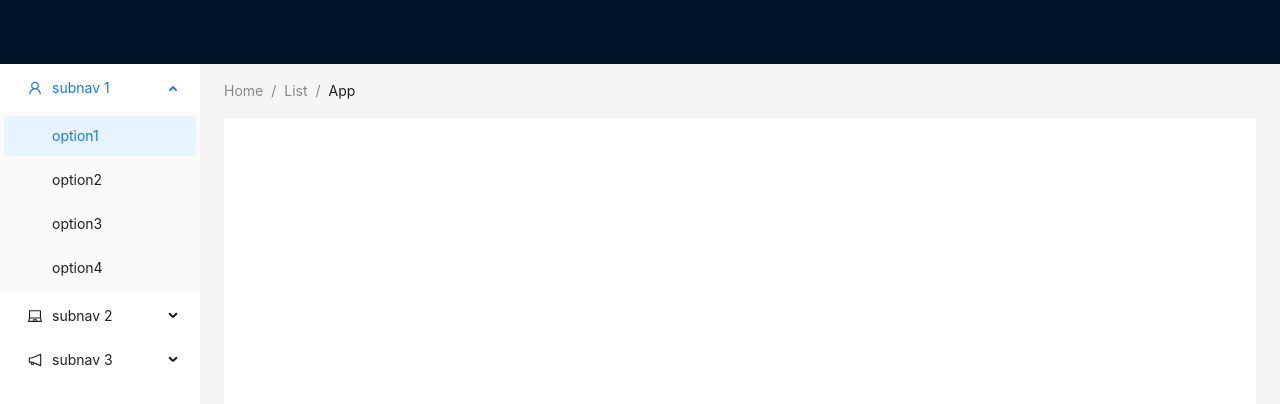
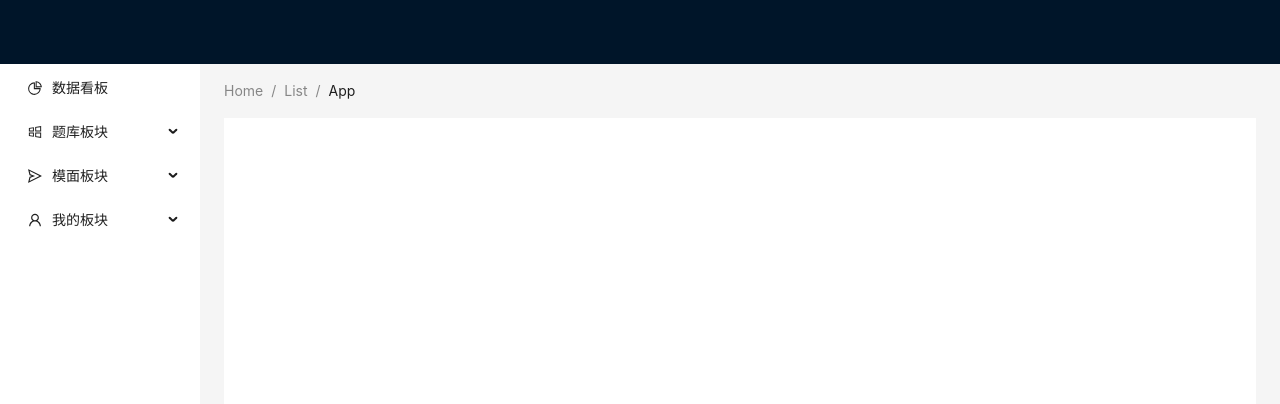
Before and after one commit to ouyangsuo/zhima-manager, a React (Vite) app: page / in a window 1280 px wide. Shown: the top 404 px of the page. Built offline with nearby package versions, Linux system fonts and the light colour scheme.

Commit message:
完成导航开发

```diff
--- a/package.json
+++ b/package.json
@@ -10,6 +10,7 @@
     "preview": "vite preview"
   },
   "dependencies": {
+    "@ant-design/icons": "^5.1.4",
     "antd": "^5.6.1",
     "react": "^18.2.0",
     "react-dom": "^18.2.0",
--- a/src/views/BaseLayout.tsx
+++ b/src/views/BaseLayout.tsx
@@ -1,34 +1,81 @@
 import React from 'react';
 
-import { LaptopOutlined, NotificationOutlined, UserOutlined } from '@ant-design/icons';
+/* icons */
+import { UserOutlined, PieChartOutlined, WindowsOutlined, SendOutlined } from '@ant-design/icons';
+import { SettingFilled, QuestionCircleFilled, YoutubeFilled, SnippetsFilled } from '@ant-design/icons';
+import { AppleFilled, CheckSquareFilled, FireFilled, FolderOpenFilled } from '@ant-design/icons';
+import { GithubFilled, AliwangwangFilled, DiffFilled, HeartFilled, AlipaySquareFilled } from '@ant-design/icons';
+
+/* antd */
 import type { MenuProps } from 'antd';
 import { Breadcrumb, Layout, Menu, theme } from 'antd';
-import { Outlet } from 'react-router-dom';
+
+/* router */
+import { Outlet, useNavigate } from 'react-router-dom';
 
 const { Header, Content, Sider } = Layout;
 
-const items1: MenuProps['items'] = ['1', '2', '3'].map((key) => ({
-    key,
-    label: `nav ${key}`,
-}));
+const menu = [
+    {
+        label: "数据看板",
+        key: "/dashboard"
+    },
+    {
+        label: "题库板块",
+        key: "/library",
+        submenu: [
+            { key: "/module", icon: SettingFilled, label: "模块管理" },
+            { key: "/question", icon: QuestionCircleFilled, label: "问题管理" },
+            { key: "/blog", icon: SnippetsFilled, label: "博文管理" },
+            { key: "/video", icon: YoutubeFilled, label: "视频管理" },
+        ],
+    },
+    {
+        label: "模面板块",
+        key: "/interview",
+        submenu: [
+            { key: "/company", icon: AppleFilled, label: "公司管理" },
+            { key: "/album", icon: FolderOpenFilled, label: "套装管理" },
+            { key: "/option", icon: CheckSquareFilled, label: "选项管理" },
+            { key: "/keyword", icon: FireFilled, label: "关键词管理" },
+        ],
+    },
+    {
+        label: "我的板块",
+        key: "/mine",
+        submenu: [
+            { key: "/user", icon: GithubFilled, label: "用户管理" },
+            { key: "/collection", icon: HeartFilled, label: "收藏管理" },
+            { key: "/order", icon: AlipaySquareFilled, label: "订单管理" },
+            { key: "/history", icon: AliwangwangFilled, label: "模面管理" },
+            { key: "/danger", icon: DiffFilled, label: "错题管理" },
+        ],
+    }
+];
 
-const items2: MenuProps['items'] = [UserOutlined, LaptopOutlined, NotificationOutlined].map(
+const items2: MenuProps['items'] = [PieChartOutlined, WindowsOutlined, SendOutlined, UserOutlined,].map(
     (icon, index) => {
-        const key = String(index + 1);
+        return {
+            key: menu[index].key,
+            icon: React.createElement(icon),
+            label: menu[index].label,
+            // children: new Array(4).fill(null).map((_, j) => {
+            //     const subKey = index * 4 + j + 1;
+            //     return {
+            //         key: subKey,
+            //         icon: React.createElement(icon),
+            //         label: `option${subKey}`,
+            //     };
+            // }),
+            children: menu[index].submenu?.map(
+                ({ key, icon, label }) => ({
+                    key,
+                    label,
+                    icon: React.createElement(icon),
+                })
+            )
+        };
 
-        return {
-            key: `sub${key}`,
-            icon: React.createElement(icon),
-            label: `subnav ${key}`,
-
-            children: new Array(4).fill(null).map((_, j) => {
-                const subKey = index * 4 + j + 1;
-                return {
-                    key: subKey,
-                    label: `option${subKey}`,
-                };
-            }),
-        };
     },
 );
 
@@ -36,6 +83,8 @@ const BaseLayout: React.FC = () => {
     const {
         token: { colorBgContainer },
     } = theme.useToken();
+
+    const navigateTo = useNavigate()
 
     return (
 
@@ -52,8 +101,20 @@ const BaseLayout: React.FC = () => {
                         defaultOpenKeys={['sub1']}
                         style={{ height: '100%', borderRight: 0 }}
                         items={items2}
+                        onClick={({ item, key, keyPath, domEvent }) => {
+                            // console.log("item=", item);
+                            // console.log("domEvent=", domEvent);
+                            console.log("key=", key);
+                            console.log("keyPath=", keyPath);
+
+                            const targetRoute = keyPath.reduceRight((pv, cv) => pv + cv)
+                            console.log("targetRoute=", targetRoute);
+
+                            navigateTo(targetRoute)
+                        }}
                     />
                 </Sider>
+
                 <Layout style={{ padding: '0 24px 24px' }}>
                     <Breadcrumb style={{ margin: '16px 0' }}>
                         <Breadcrumb.Item>Home</Breadcrumb.Item>
--- /dev/null
+++ b/src/views/Mine/History.tsx
@@ -0,0 +1,7 @@
+import React from 'react'
+
+export default function History() {
+    return (
+        <div>History</div>
+    )
+}
```
Also changed, not shown: src/routes/routes.tsx (+7 -1 lines), 1 other file (tests, documents, lock files or other folders).
